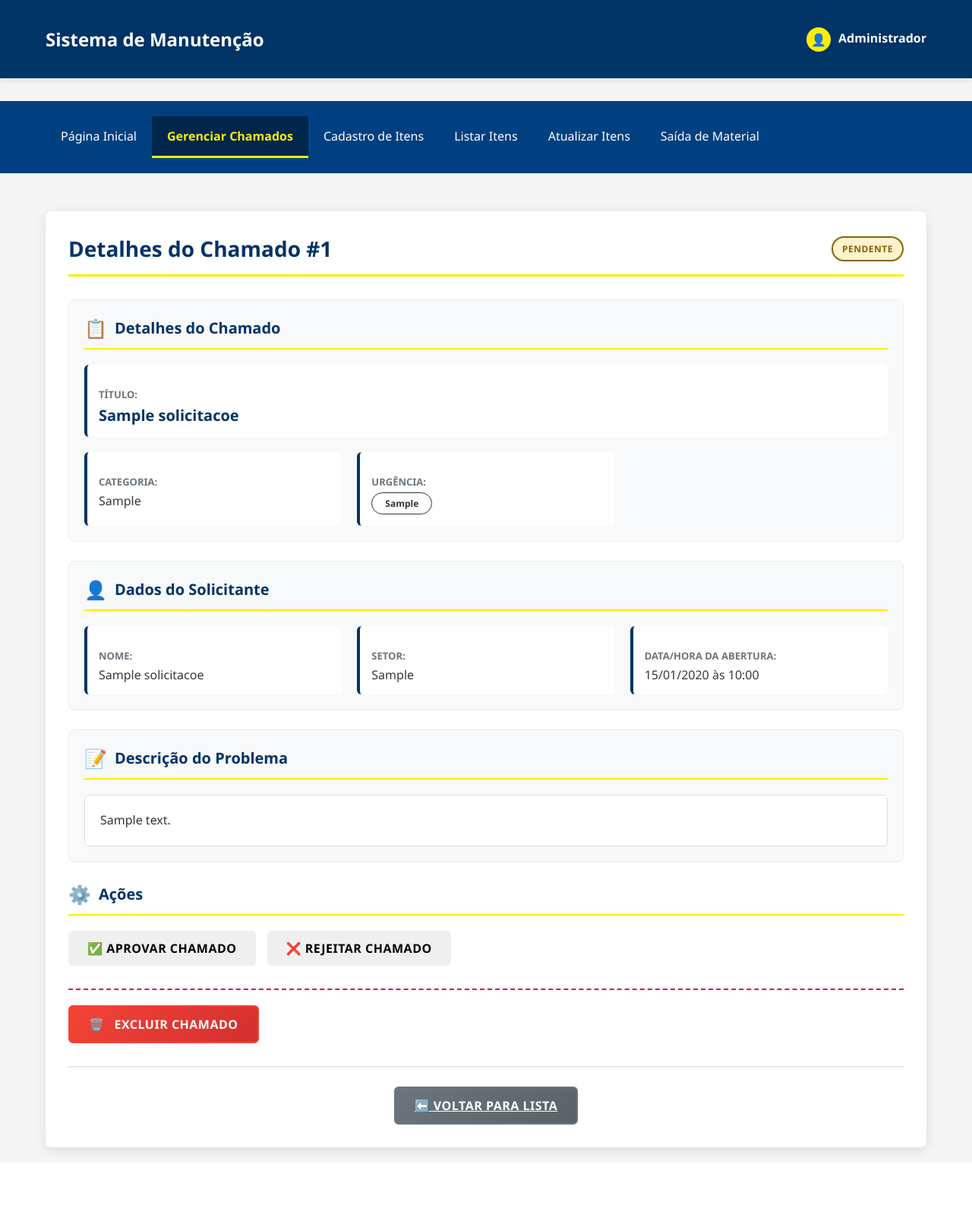
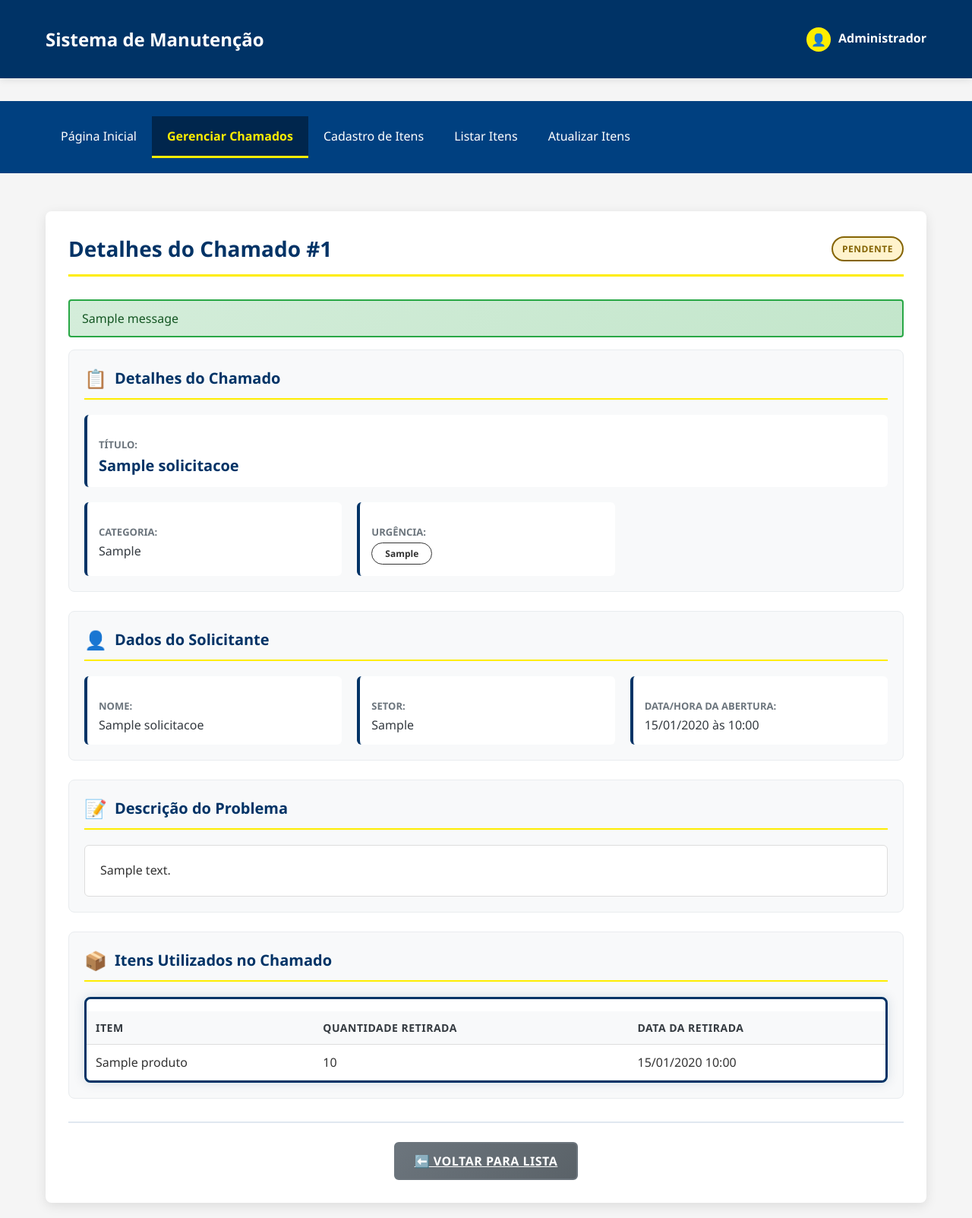
Before and after one commit to LuciosSB/sistema-de-gerenciamento-controle, a Flask app: page /gerenciar_solicitacoes/1 in a window 1280 px wide. Shown: the whole page at 76% size. Before the commit the page ends 1523 px from the top, so only its background shows below. Run offline with Flask 3, Linux system fonts and the light colour scheme; a user stored in the database is signed in; tables that the repository leaves empty hold one stand-in row (values such as "Sample post"); one stand-in notice (Sample message) is shown.

Commit message:
feat: Integra formulário de saída de material na tela de detalhes

```diff
--- a/static/style.css
+++ b/static/style.css
@@ -3834,3 +3834,25 @@ select option {
     background: linear-gradient(135deg, #17a2b8 0%, #138496 100%);
     border-color: #17a2b8;
 }
+/* Em static/style.css */
+
+/* Mensagem para lista vazia de materiais */
+.empty-list-message {
+    padding: 20px;
+    text-align: center;
+    color: #6c757d;
+    background-color: #f8f9fa;
+    border-radius: 6px;
+    font-style: italic;
+}
+
+/* Seção do formulário de adição de item */
+.add-item-form-section {
+    background-color: #f0f8ff; /* Um azul bem claro para destacar */
+    border: 1px solid #cce5ff;
+}
+
+/* Garante que o input de número não ocupe a linha inteira */
+.form-group input[type="number"].cadastro-input {
+    max-width: 150px;
+}
--- a/templates/gerenciar_solicitacoes_detalhes.html
+++ b/templates/gerenciar_solicitacoes_detalhes.html
@@ -27,7 +27,6 @@
                 <li><a href="{{ url_for('cadastro_produto') }}">Cadastro de Itens</a></li>
                 <li><a href="{{ url_for('listar_produtos') }}">Listar Itens</a></li>
                 <li><a href="{{ url_for('selecionar_produto_atualizar') }}">Atualizar Itens</a></li>
-                <li><a href="{{ url_for('saida_produto') }}">Saída de Material</a></li>
                 </ul>
         </div>
     </nav>
@@ -50,6 +49,16 @@
                 </div>
 
                 <div class="panel-content">
+                    {% with messages = get_flashed_messages(with_categories=true) %}
+                        {% if messages %}
+                            {% for category, message in messages %}
+                            <div class="flash-message {{ category }}">
+                                <div class="flash-text">{{ message }}</div>
+                            </div>
+                            {% endfor %}
+                        {% endif %}
+                    {% endwith %}
+
                     <div class="detalhes-container">
                         <div class="detalhes-section">
                             <h3 class="section-title">
@@ -108,66 +117,71 @@
                                 {% endif %}
                             </div>
                         </div>
+                    </div>
 
-                        {% if solicitacao.status == 'rejeitada' and solicitacao.motivo_rejeicao %}
                     <div class="detalhes-section">
-                            <h3 class="section-title reject-title">
-                                <span class="section-icon">❌</span>
-                                Motivo da Rejeição
+                        <h3 class="section-title">
+                            <span class="section-icon">📦</span>
+                            Itens Utilizados no Chamado
                         </h3>
-                            <div class="rejeicao-motivo-box">
-                                <p>{{ solicitacao.motivo_rejeicao }}</p>
+                        <div class="table-container">
+                            {% if solicitacao.materiais_usados %}
+                            <table class="solicitacoes-table">
+                                <thead>
+                                    <tr>
+                                        <th>Item</th>
+                                        <th>Quantidade Retirada</th>
+                                        <th>Data da Retirada</th>
+                                    </tr>
+                                </thead>
+                                <tbody>
+                                    {% for saida in solicitacao.materiais_usados %}
+                                    <tr>
+                                        <td>{{ saida.produto.nome }}</td>
+                                        <td>{{ saida.quantidade_saida }}</td>
+                                        <td>{{ saida.data_saida.strftime('%d/%m/%Y %H:%M') }}</td>
+                                    </tr>
+                                    {% endfor %}
+                                </tbody>
+                            </table>
+                            {% else %}
+                            <p class="empty-list-message">Nenhum material foi retirado para este chamado ainda.</p>
+                            {% endif %}
                         </div>
                     </div>
-                        {% endif %}
+
+                    {% if solicitacao.status == 'aprovada' %}
+                    <div class="detalhes-section add-item-form-section">
+                        <h3 class="section-title">
+                            <span class="section-icon">➕</span>
+                            Adicionar Item/Material
+                        </h3>
+                        <form method="POST" action="{{ url_for('adicionar_item_solicitacao', solicitacao_id=solicitacao.id) }}">
+                            <div class="form-row">
+                                <div class="form-group" style="flex-grow: 2;">
+                                    <label for="produto_id">Produto:</label>
+                                    <select name="produto_id" class="setor-select" required>
+                                        <option value="">Selecione um produto...</option>
+                                        {% for produto in produtos_disponiveis %}
+                                            <option value="{{ produto.id }}">
+                                                {{ produto.nome }} (Estoque: {{ produto.quantidade }})
+                                            </option>
+                                        {% endfor %}
+                                    </select>
                                 </div>
-
-                    <div class="acoes-container">
-                        <h3 class="section-title">
-                            <span class="section-icon">⚙️</span>
-                            Ações
-                        </h3>
-
-                        {% if solicitacao.status == 'pendente' %}
-                        <div class="acoes-buttons">
-                            <form method="POST" action="{{ url_for('atualizar_status_solicitacao', solicitacao_id=solicitacao.id) }}" onsubmit="return confirm('Confirmar APROVAÇÃO deste chamado?')">
-                                <input type="hidden" name="status" value="aprovada">
-                                <button type="submit" class="btn btn-atender">✅ Aprovar Chamado</button>
-                            </form>
-
-                            <button type="button" class="btn btn-rejeitar" onclick="toggleRejeitarForm()">❌ Rejeitar Chamado</button>
+                                <div class="form-group">
+                                    <label for="quantidade_saida">Quantidade:</label>
+                                    <input type="number" name="quantidade_saida" class="cadastro-input" min="1" required>
                                 </div>
-
-                        <div id="rejeitarFormContainer" class="rejeitar-form-container" style="display:none;">
-                            <h4>Motivo da Rejeição (Obrigatório)</h4>
-                            <form method="POST" action="{{ url_for('atualizar_status_solicitacao', solicitacao_id=solicitacao.id) }}">
-                                <input type="hidden" name="status" value="rejeitada">
-                                <textarea name="motivo_rejeicao" rows="4" placeholder="Descreva por que este chamado está sendo rejeitado..." required></textarea>
-                                <div class="rejeitar-form-actions">
-                                    <button type="submit" class="btn btn-danger">Confirmar Rejeição</button>
-                                    <button type="button" class="btn btn-secondary" onclick="toggleRejeitarForm()">Cancelar</button>
                             </div>
-                            </form>
+                            <div class="form-actions" style="justify-content: flex-end; border-top: none; padding-top: 0;">
+                                <button type="submit" class="btn btn-primary">Adicionar ao Chamado</button>
                             </div>
-
-                        {% elif solicitacao.status == 'aprovada' %}
-                        <div class="acoes-buttons">
-                            <p>Chamado aprovado. Agora você pode dar saída de materiais para este chamado na página "Saída de Material".</p>
-                             <form method="POST" action="{{ url_for('atualizar_status_solicitacao', solicitacao_id=solicitacao.id) }}" style="display: inline;" onsubmit="return confirm('Marcar este chamado como CONCLUÍDO?')">
-                                <input type="hidden" name="status" value="entregue">
-                                <button type="submit" class="btn btn-entregar">📦 Marcar como Concluído</button>
                         </form>
                     </div>
                     {% endif %}
 
-                        <div class="acoes-danger">
-                            <form method="POST" action="{{ url_for('excluir_solicitacao', solicitacao_id=solicitacao.id) }}" onsubmit="return confirm('ATENÇÃO: Deseja EXCLUIR permanentemente este chamado? Esta ação NÃO pode ser desfeita!')">
-                                <button type="submit" class="btn btn-danger">
-                                    <span class="btn-icon">🗑️</span>
-                                    Excluir Chamado
-                                </button>
-                            </form>
-                        </div>
+                    <div class="acoes-container">
                         </div>
 
                     <div class="page-actions">
```
Lines whose indentation alone changed are shown as unchanged.
